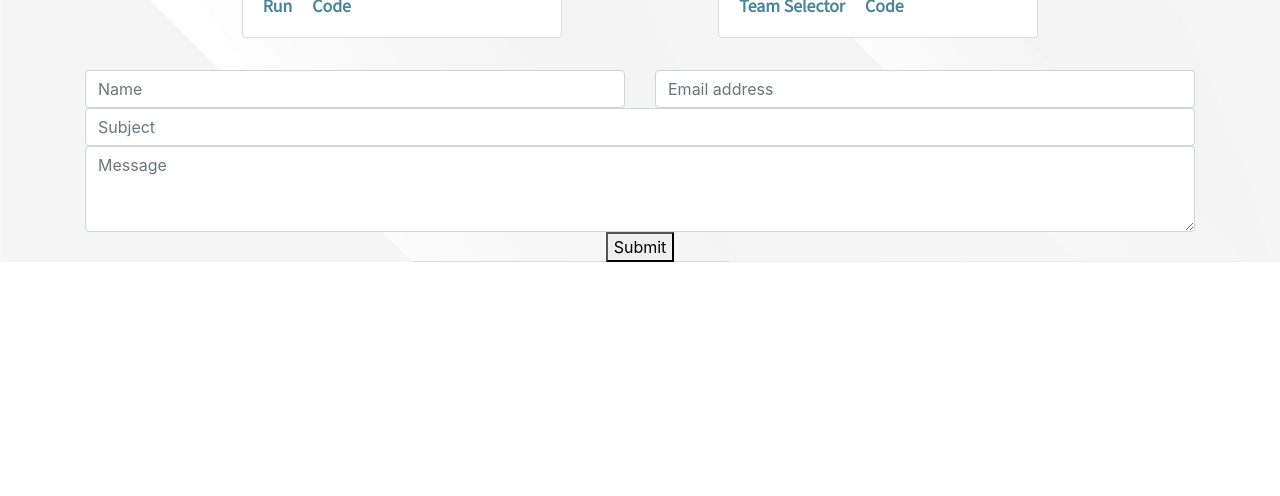
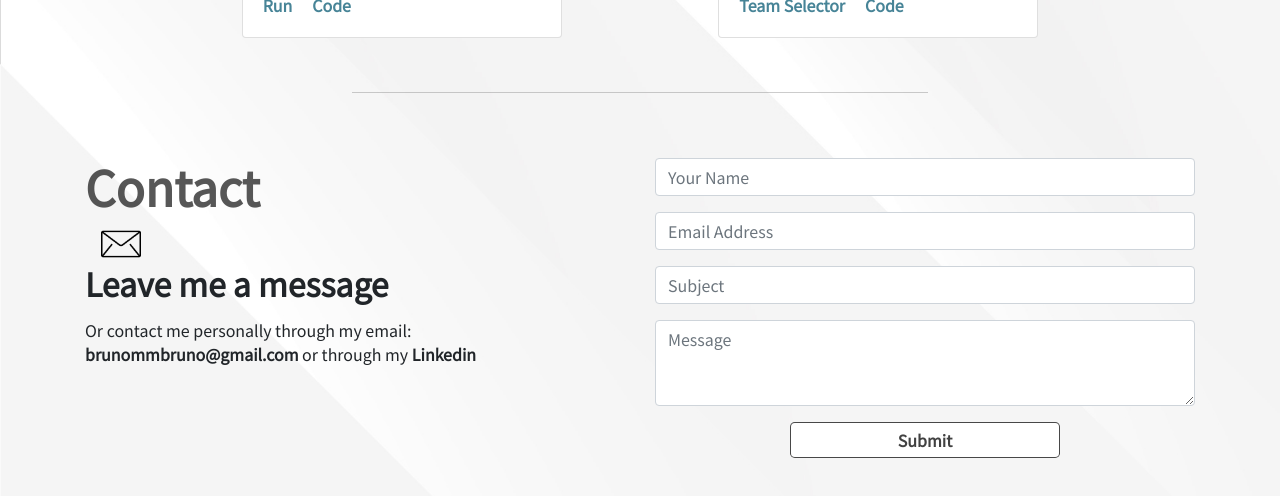
Before and after one commit to brunommbruno/Portfolio, a React (Create React App) app: page / in a window 1280 px wide. Shown: the part 2060-2556 px from the top of the page. Before the commit the page ends 2322 px from the top, so only its background shows below. Built offline with nearby package versions, Linux system fonts and the light colour scheme.

Commit message:
added styling to contact form

```diff
--- a/src/components/ContactForm.js
+++ b/src/components/ContactForm.js
@@ -2,6 +2,10 @@ import { useForm } from "react-hook-form";
 import emailjs from "emailjs-com";
 import { ToastContainer, toast } from "react-toastify";
 import "react-toastify/dist/ReactToastify.min.css";
+
+import mailIcon from "../img/mail.png";
+
+import { Container, Row, Col } from "react-bootstrap";
 
 const ContactForm = () => {
   const { register, errors, handleSubmit, reset } = useForm();
@@ -44,10 +48,25 @@ const ContactForm = () => {
   };
 
   return (
-    <div className="ContactForm">
-      <div className="container">
-        <div className="row">
-          <div className="col-12 text-center">
+    <>
+      <div className="line" id="contacts">
+        <span className="jumbo-underline text-center" />
+      </div>
+      <div className="contact-form">
+        <Container>
+          <Row>
+            <Col>
+              <h1>Contact</h1>
+              <img src={mailIcon} alt="mail icon" />
+              <h2>Leave me a message</h2>
+              <p>
+                Or contact me personally through my email:{" "}
+                <span>brunommbruno@gmail.com </span>
+                or through my <span>Linkedin</span>
+              </p>
+            </Col>
+            <Col>
+              <div className=" text-center">
                 <div className="contactForm">
                   <form
                     id="contact-form"
@@ -55,8 +74,6 @@ const ContactForm = () => {
                     noValidate
                   >
                     {/* Row 1 of form */}
-                <div className="row formRow">
-                  <div className="col-6">
                     <input
                       type="text"
                       {...register("name", {
@@ -70,15 +87,14 @@ const ContactForm = () => {
                         },
                       })}
                       className="form-control formInput"
-                      placeholder="Name"
+                      placeholder="Your Name"
                     />
                     {/* {errors.name && (
                       <span className="errorMessage">
                         {errors.name.message}
                       </span> */}
                     {/* )} */}
-                  </div>
-                  <div className="col-6">
+                    <div className="">
                       <input
                         type="email"
                         {...register("email", {
@@ -89,7 +105,7 @@ const ContactForm = () => {
                           },
                         })}
                         className="form-control formInput"
-                      placeholder="Email address"
+                        placeholder="Email Address"
                       ></input>
                       {/* {errors.email && (
                       <span className="errorMessage">
@@ -97,10 +113,10 @@ const ContactForm = () => {
                       </span>
                     )} */}
                     </div>
-                </div>
+
                     {/* Row 2 of form */}
-                <div className="row formRow">
-                  <div className="col">
+
+                    <div className="">
                       <input
                         type="text"
                         {...register("subject", {
@@ -122,10 +138,8 @@ const ContactForm = () => {
                       </span>
                     )} */}
                     </div>
-                </div>
                     {/* Row 3 of form */}
-                <div className="row formRow">
-                  <div className="col">
+
                     <textarea
                       rows={3}
                       {...register("message", {
@@ -139,17 +153,15 @@ const ContactForm = () => {
                         Please enter a message
                       </span>
                     )} */}
-                  </div>
-                </div>
-                <button className="submit-btn" type="submit">
-                  Submit
-                </button>
+                    <button type="submit">Submit</button>
                   </form>
                 </div>
               </div>
+            </Col>
+          </Row>
+        </Container>
       </div>
-      </div>
-    </div>
+    </>
   );
 };
 
--- a/src/index.css
+++ b/src/index.css
@@ -63,7 +63,7 @@ code {
   padding: 0rem 35vh 0rem 35vh;
 }
 
-.home-jumbo .jumbo-underline {
+.jumbo-underline {
   border-bottom: 1px solid rgba(128, 128, 128, 0.404);
   padding: 0rem 18rem 0rem 18rem;
 }
@@ -128,3 +128,57 @@ code {
   font-weight: bold;
   color: rgb(71, 132, 151);
 }
+
+.contact-form {
+  margin-top: 4rem;
+  margin-bottom: 4rem;
+  font-family: "Noto Sans JP", sans-serif;
+}
+
+.contact-form img {
+  height: 2.5rem;
+  margin-left: 1rem;
+}
+
+.contact-form input {
+  margin-bottom: 1rem;
+}
+
+.contact-form h1 {
+  font-size: 3rem;
+  font-weight: bold;
+  color: rgba(0, 0, 0, 0.658);
+}
+
+.contact-form p {
+  margin-top: 1rem;
+}
+
+.contact-form h2 {
+  font-weight: bold;
+  font-size: 2rem;
+}
+
+.contact-form span {
+  font-weight: bold;
+}
+
+.contact-form button {
+  color: rgba(0, 0, 0, 0.747);
+  background-color: white;
+  border: 1px solid rgba(0, 0, 0, 0.719);
+  width: 50%;
+  padding: 0.3rem;
+  border-radius: 0.3rem;
+  margin-top: 1rem;
+  font-weight: bold;
+}
+
+.contact-form button:hover {
+  background-color: rgba(0, 0, 0, 0.842);
+  color: white;
+}
+
+.line {
+  text-align: center;
+}
```
Also changed, not shown: src/img/mail.png (added). Lines whose indentation alone changed are shown as unchanged.
